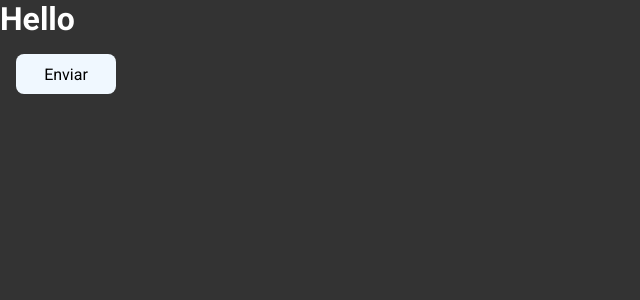
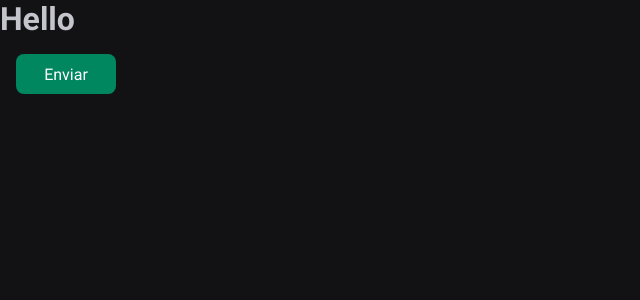
Before and after one commit to matheus-il/ignite-timer, a React (Vite) app: page / in a window 1280 px wide. Shown: the top 300 px of the page, without its empty margins (0-640 px from the left). Built offline with nearby package versions, Linux system fonts and the light colour scheme.

Commit message:
Adicionado cores da aplicação

```diff
--- a/src/@types/styled.d.ts
+++ b/src/@types/styled.d.ts
@@ -1,5 +1,5 @@
 import 'styled-components'
-import { defaultTheme } from '../themes/default'
+import { defaultTheme } from '../styles/themes/default';
 
 // armazena typagem do tema criado
 type defaultThemeType = typeof defaultTheme;
--- a/src/component/Button/styles.ts
+++ b/src/component/Button/styles.ts
@@ -5,12 +5,11 @@
 }
 
 export const ButtonContainer = styled.button<ButtonContainerProps>`
-    background-color: aliceblue;
+    background-color: ${props => props.theme["green-500"]};
+    color: ${props => props.theme.white};
     border-radius: 8px;
     margin: 1rem;
     height: 40px;
     width: 100px;
     border: none;
-
-    ${props => props.theme.color}
 `
--- a/src/styles/global.ts
+++ b/src/styles/global.ts
@@ -7,9 +7,15 @@
         box-sizing: border-box;
     }
 
+    :focus {
+        outline: 0;
+        box-shadow: 0 0 0 2px ${props => props.theme["green-500"]};
+
+    }
+
     body {
-        background-color: #333;
-        color: #fff;
+        background-color: ${props => props.theme["gray-900"]};
+        color: ${props => props.theme["gray-300"]};
     }
 
     body, input, textarea, button {
--- a/src/styles/themes/default.ts
+++ b/src/styles/themes/default.ts
@@ -1,3 +1,21 @@
 export const defaultTheme = {
-    color: 'red',
+    white: '#FFF',
+
+    'gray-100': '#E1E1E6',
+    'gray-300': '#C4C4CC',
+    'gray-400': '#8D8D99',
+    'gray-500': '#7C7C8A',
+    'gray-600': '#323238',
+    'gray-700': '#29292E',
+    'gray-800': '#202024',
+    'gray-900': '#121214',
+
+    'green-300': '#00B37E',
+    'green-500': '#00875F',
+    'green-700': '#015F43',
+
+    'red-500': '#AB222E',
+    'red-700': '#7A1921',
+
+    'yellow-500': '#FBA94C',
 }
```
